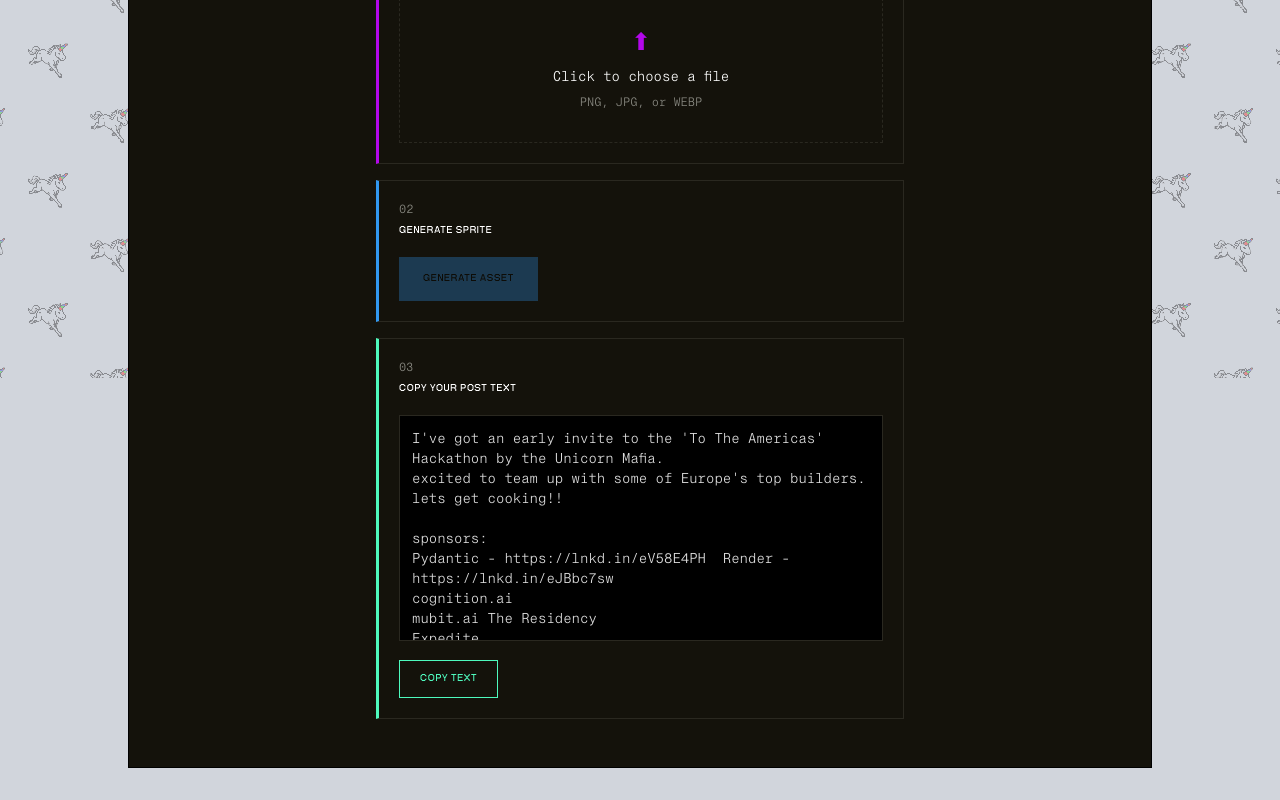
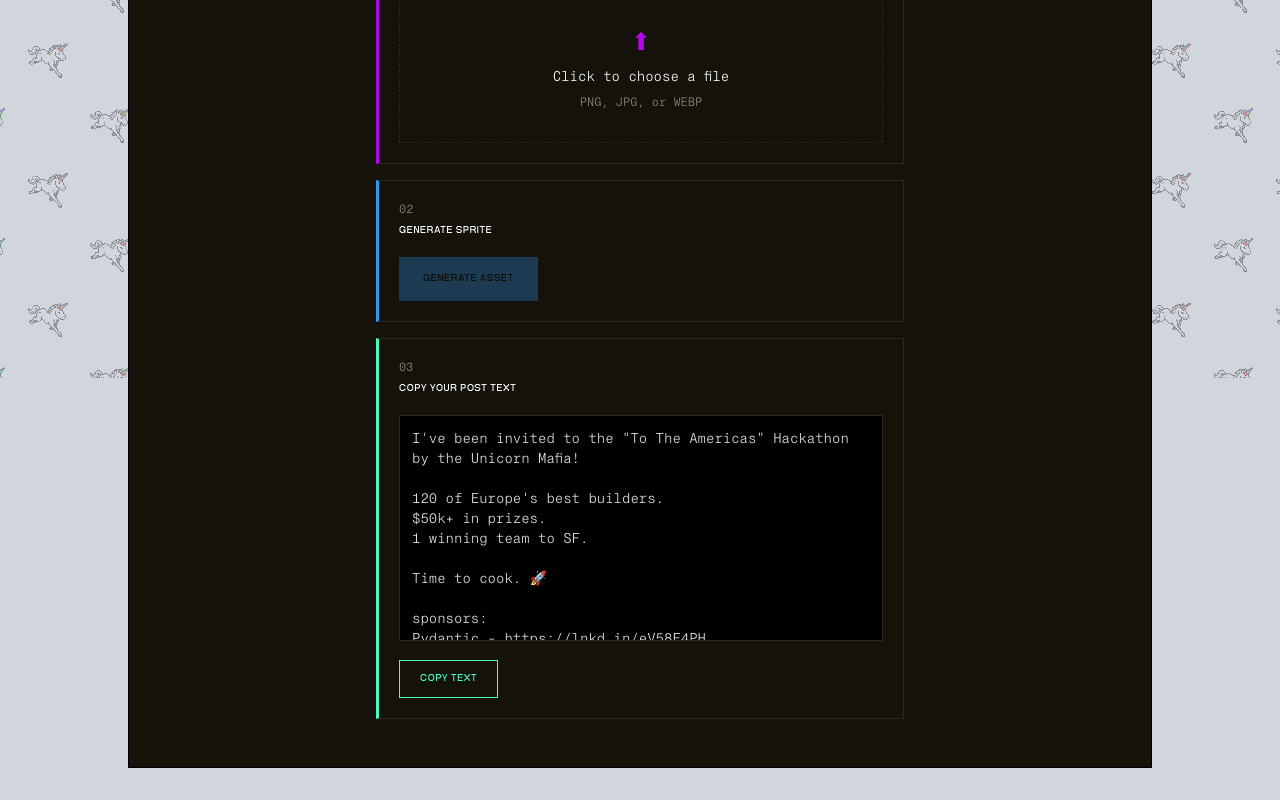
Before and after one commit to unicorn-mafia/unicorn-mafia, a Next.js app: page /spritegen in a window 1280 px wide. Shown: the part 422-1222 px from the top of the page. Built offline with nearby package versions, Linux system fonts and the light colour scheme.

Commit message:
Update page.tsx

```diff
--- a/src/app/spritegen/page.tsx
+++ b/src/app/spritegen/page.tsx
@@ -3,14 +3,20 @@
 import { useRef, useState, useCallback } from "react";
 import Image from "next/image";
 
-const POST_TEXT = `I've got an early invite to the 'To The Americas' Hackathon by the Unicorn Mafia.
-excited to team up with some of Europe's top builders.
-lets get cooking!!
+const POST_TEXT = `I've been invited to the "To The Americas" Hackathon by the Unicorn Mafia!
+
+120 of Europe's best builders.
+$50k+ in prizes.
+1 winning team to SF.
+
+Time to cook. 🚀
 
 sponsors:
-Pydantic - https://lnkd.in/eV58E4PH  Render - https://lnkd.in/eJBbc7sw
-cognition.ai
-mubit.ai The Residency
+Pydantic - https://lnkd.in/eV58E4PH
+Render - https://lnkd.in/eJBbc7sw
+Cognition.ai
+Mubit.ai
+The Residency
 Expedite`;
 
 // ── Canvas compositing ──────────────────────────────────────────────────────
```
